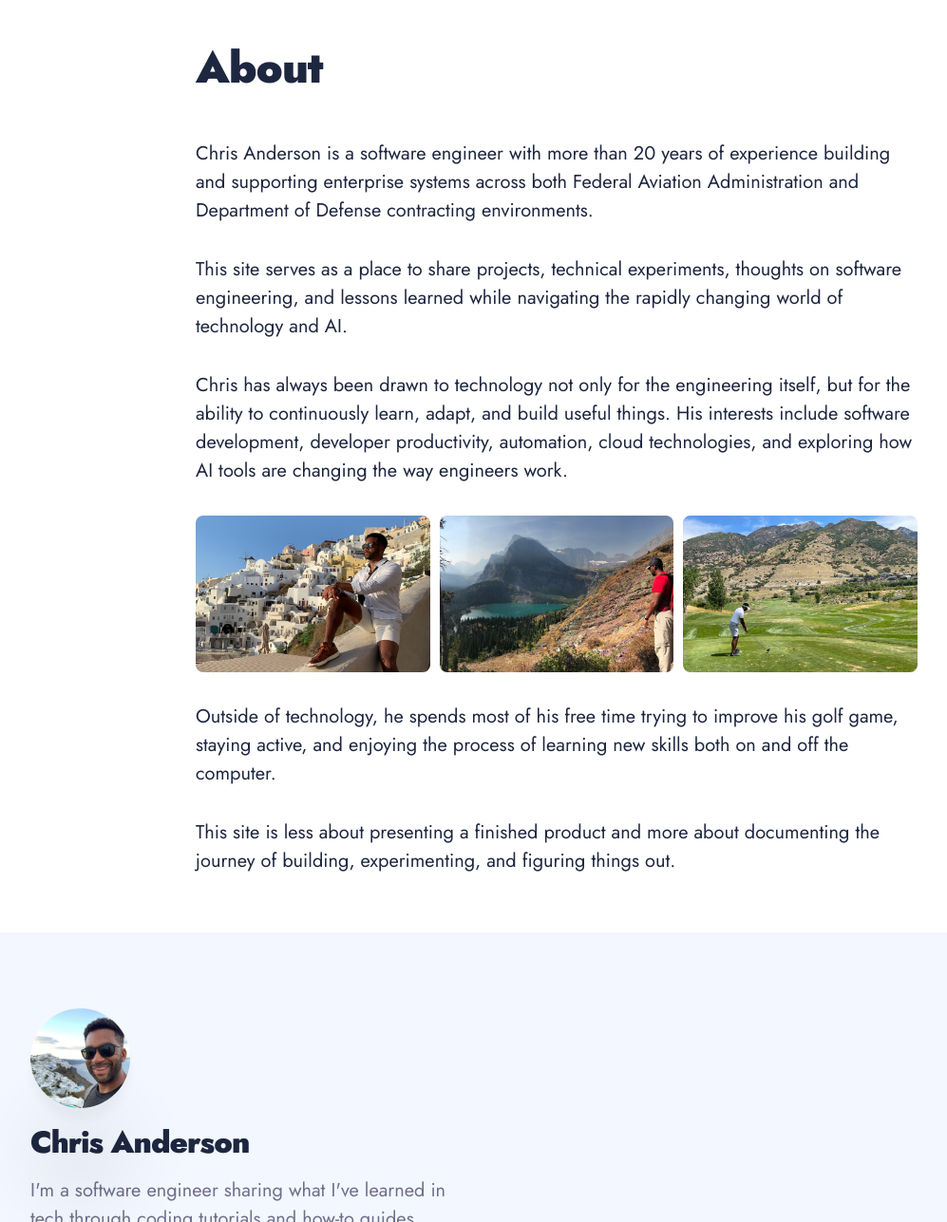
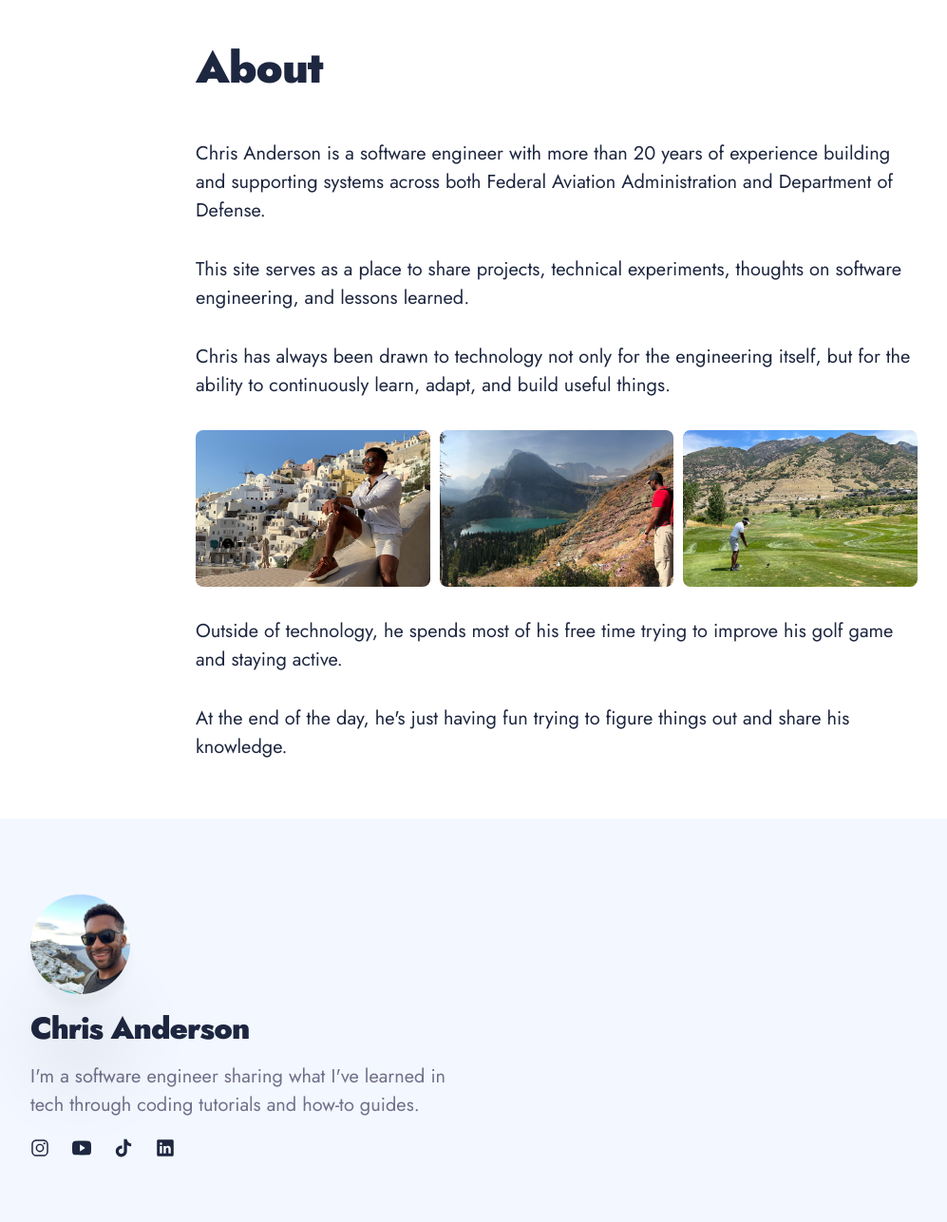
Before and after one commit to dcturbogator/dcturbogator.github.io, a Jekyll site: the page built from about/index.html, in a window 1280 px wide and 1400 px high, scrolled down 634 px, cut to the strip 113-1400 px from the top of the window. Shown: the whole strip at 95% size, without its empty margins (54-1051 px from the left). Built offline with Jekyll 4.4.1, drawn with Linux system fonts in a browser that asks for light colours; nearby versions of some CDN libraries.

Commit message:
About Me Updates

```diff
--- a/_includes/footer.html
+++ b/_includes/footer.html
@@ -33,12 +33,12 @@
                                         aria-label=" link"><ion-icon name="logo-linkedin"></ion-icon></a>
 
                                 </li>
-                                </li>
+                                <!-- </li>
                                     <li class="social__item">
                                     <a class="social__link" href="mailto:chris@chrisanderson.co" target="_blank" rel="noopener"
                                         aria-label=" link"><ion-icon name="mail-outline"></ion-icon></a>
 
-                                </li>
+                                </li> -->
                             </ul>
                         </div>
                     </div>
--- a/_includes/header.html
+++ b/_includes/header.html
@@ -20,10 +20,10 @@
                             <li class="nav__item">
                                 <a href="/about/" class="nav__link">About</a>
                             </li>
-                            <li class="nav__item">
+                           <!-- <li class="nav__item">
                                 <a href="/contact/" class="nav__link">Contact</a>
                             </li>
-                            <!-- <li class="nav__item">
+                             <li class="nav__item">
                                 <a href="/elements/" class="nav__link">Elements</a>
                             </li> -->
                             <li class="nav__item">
--- a/about/index.html
+++ b/about/index.html
@@ -23,13 +23,13 @@ layout: default
     <div class="container animate">
         <article class="page">
             <div class="page__content">
-<p>Chris Anderson is a software engineer with more than 20 years of experience building and supporting enterprise systems across both Federal Aviation Administration and Department of Defense contracting environments.</p>
+<p>Chris Anderson is a software engineer with more than 20 years of experience building and supporting systems across both Federal Aviation Administration and Department of Defense.</p>
 <!-- <p>His career includes over 15 years working within the FAA ecosystem, along with earlier experience supporting Department of Defense projects</p>
 <p>After spending much of his career in large-scale government contracting environments, he is now documenting his transition into independent work focused on AI-assisted development, automation, and modern software workflows.</p> -->
 
 
-<p>This site serves as a place to share projects, technical experiments, thoughts on software engineering, and lessons learned while navigating the rapidly changing world of technology and AI.</p>
-<p>Chris has always been drawn to technology not only for the engineering itself, but for the ability to continuously learn, adapt, and build useful things. His interests include software development, developer productivity, automation, cloud technologies, and exploring how AI tools are changing the way engineers work.</p>
+<p>This site serves as a place to share projects, technical experiments, thoughts on software engineering, and lessons learned.</p>
+<p>Chris has always been drawn to technology not only for the engineering itself, but for the ability to continuously learn, adapt, and build useful things. </p>
 
                <div class="gallery-box">
                     <div class="gallery">
@@ -40,8 +40,8 @@ layout: default
                     <!-- <em>Gallery / <a href="https://unsplash.com/" target="_blank">Unsplash</a></em> -->
                 </div>
 
-<p>Outside of technology, he spends most of his free time trying to improve his golf game, staying active, and enjoying the process of learning new skills both on and off the computer.</p>
-<p>This site is less about presenting a finished product and more about documenting the journey of building, experimenting, and figuring things out.</p>
+<p>Outside of technology, he spends most of his free time trying to improve his golf game and staying active.</p>
+<p>At the end of the day, he's just having fun trying to figure things out and share his knowledge.</p>
 
 
 
```
Also changed, not shown: index.html (+5 -5 lines).
